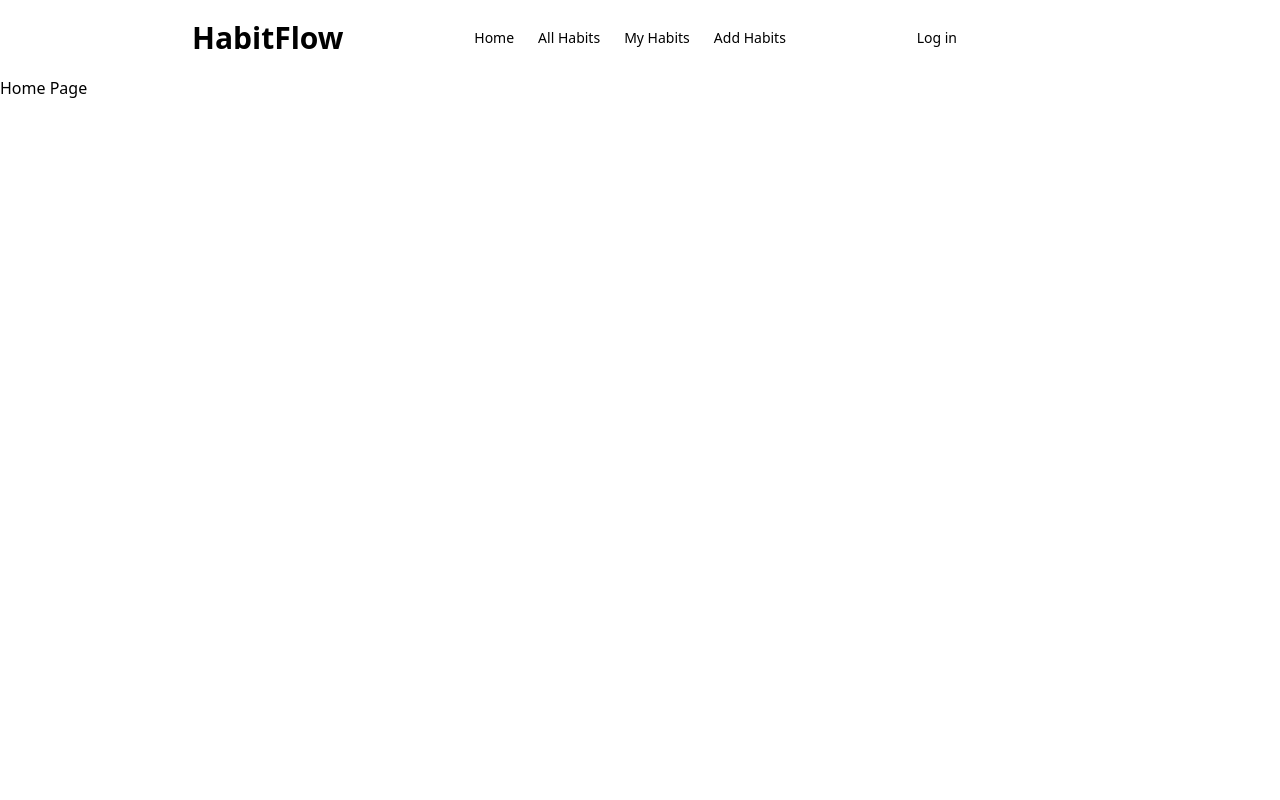
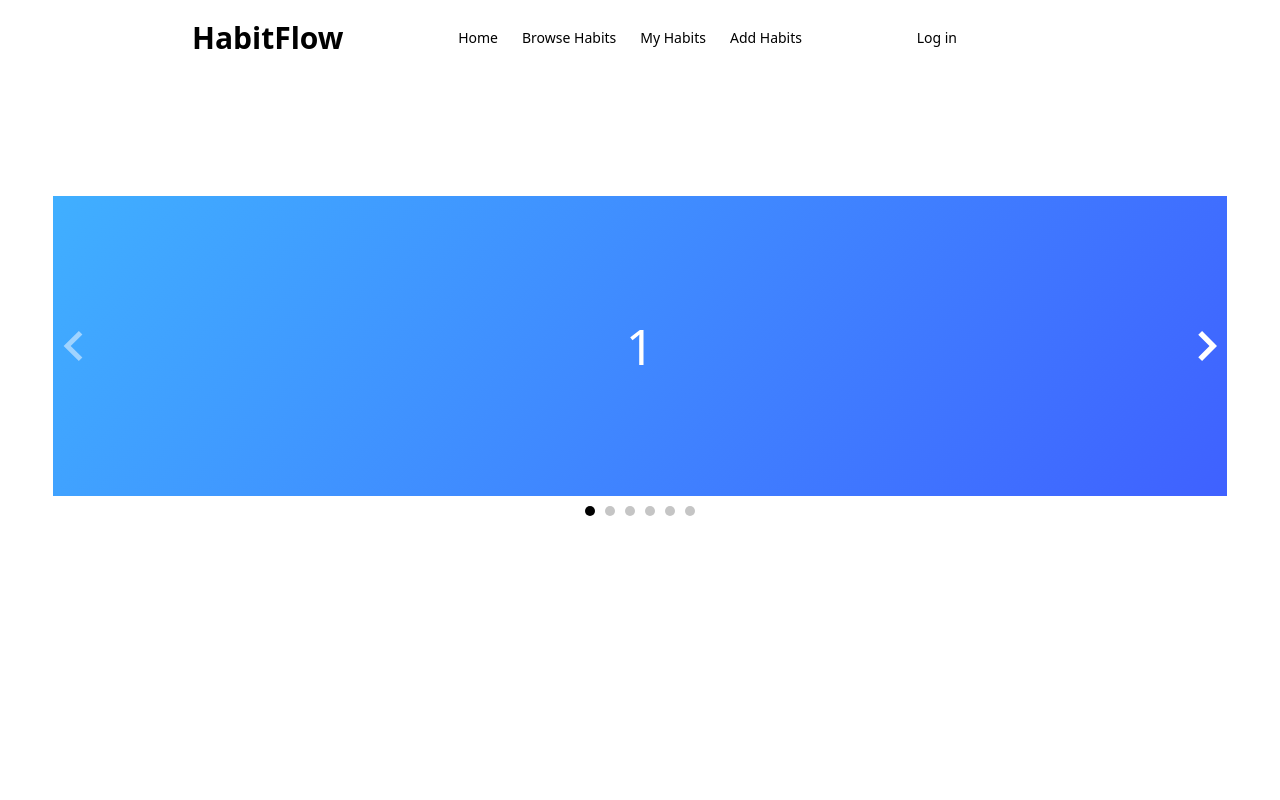
Before and after one commit to samibyte/habit-flow-client, a React (Vite) app: page / in a window 1280 px wide. Shown: the top 800 px of the page. Built offline with nearby package versions, Linux system fonts and the light colour scheme.

Commit message:
feat: add hero slider carousel

```diff
--- a/package.json
+++ b/package.json
@@ -11,6 +11,7 @@
   },
   "dependencies": {
     "@tailwindcss/vite": "^4.1.17",
+    "keen-slider": "^6.8.6",
     "lucide-react": "^0.553.0",
     "react": "^19.1.1",
     "react-dom": "^19.1.1",
--- /dev/null
+++ b/src/components/blocks/Carousel/Carousel.jsx
@@ -0,0 +1,94 @@
+import React, { useState } from "react";
+import { useKeenSlider } from "keen-slider/react";
+import "keen-slider/keen-slider.min.css";
+import "./keen-styles.css";
+
+const Carousel = () => {
+  const [currentSlide, setCurrentSlide] = useState(0);
+  const [loaded, setLoaded] = useState(false);
+  const [sliderRef, instanceRef] = useKeenSlider({
+    initial: 0,
+    slideChanged(slider) {
+      setCurrentSlide(slider.track.details.rel);
+    },
+    created() {
+      setLoaded(true);
+    },
+  });
+
+  return (
+    <>
+      <div className="navigation-wrapper">
+        <div ref={sliderRef} className="keen-slider">
+          <div className="keen-slider__slide number-slide1">1</div>
+          <div className="keen-slider__slide number-slide2">2</div>
+          <div className="keen-slider__slide number-slide3">3</div>
+          <div className="keen-slider__slide number-slide4">4</div>
+          <div className="keen-slider__slide number-slide5">5</div>
+          <div className="keen-slider__slide number-slide6">6</div>
+        </div>
+        {loaded && instanceRef.current && (
+          <>
+            <Arrow
+              left
+              onClick={(e) =>
+                e.stopPropagation() || instanceRef.current?.prev()
+              }
+              disabled={currentSlide === 0}
+            />
+
+            <Arrow
+              onClick={(e) =>
+                e.stopPropagation() || instanceRef.current?.next()
+              }
+              disabled={
+                currentSlide ===
+                instanceRef.current.track.details.slides.length - 1
+              }
+            />
+          </>
+        )}
+      </div>
+      {loaded && instanceRef.current && (
+        <div className="dots">
+          {[
+            ...Array(instanceRef.current.track.details.slides.length).keys(),
+          ].map((idx) => {
+            return (
+              <button
+                key={idx}
+                onClick={() => {
+                  instanceRef.current?.moveToIdx(idx);
+                }}
+                className={"dot" + (currentSlide === idx ? " active" : "")}
+              ></button>
+            );
+          })}
+        </div>
+      )}
+    </>
+  );
+};
+
+export default Carousel;
+
+function Arrow(props) {
+  const disabled = props.disabled ? " arrow--disabled" : "";
+  return (
+    <svg
+      onClick={props.onClick}
+      className={`arrow ${
+        props.left ? "arrow--left" : "arrow--right"
+      } ${disabled}`}
+      xmlns="http://www.w3.org/2000/svg"
+      viewBox="0 0 24 24"
+    >
+      {props.left && (
+        <path d="M16.67 0l2.83 2.829-9.339 9.175 9.339 9.167-2.83 2.829-12.17-11.996z" />
+      )}
+      {!props.left && (
+        <path d="M5 3l3.057-3 11.943 12-11.943 12-3.057-3 9-9z" />
+      )}
+    </svg>
+  );
+}
--- /dev/null
+++ b/src/components/blocks/Carousel/keen-styles.css
@@ -0,0 +1,123 @@
+[class^="number-slide"],
+[class*=" number-slide"] {
+  background: grey;
+  display: flex;
+  align-items: center;
+  justify-content: center;
+  font-size: 50px;
+  color: #fff;
+  font-weight: 500;
+  height: 300px;
+  max-height: 100vh;
+}
+
+.number-slide1 {
+  background: rgb(64, 175, 255);
+  background: linear-gradient(
+    128deg,
+    rgba(64, 175, 255, 1) 0%,
+    rgba(63, 97, 255, 1) 100%
+  );
+}
+
+.number-slide2 {
+  background: rgb(255, 75, 64);
+  background: linear-gradient(
+    128deg,
+    rgba(255, 154, 63, 1) 0%,
+    rgba(255, 75, 64, 1) 100%
+  );
+}
+
+.number-slide3 {
+  background: rgb(182, 255, 64);
+  background: linear-gradient(
+    128deg,
+    rgba(182, 255, 64, 1) 0%,
+    rgba(63, 255, 71, 1) 100%
+  );
+  background: linear-gradient(
+    128deg,
+    rgba(189, 255, 83, 1) 0%,
+    rgba(43, 250, 82, 1) 100%
+  );
+}
+
+.number-slide4 {
+  background: rgb(64, 255, 242);
+  background: linear-gradient(
+    128deg,
+    rgba(64, 255, 242, 1) 0%,
+    rgba(63, 188, 255, 1) 100%
+  );
+}
+
+.number-slide5 {
+  background: rgb(255, 64, 156);
+  background: linear-gradient(
+    128deg,
+    rgba(255, 64, 156, 1) 0%,
+    rgba(255, 63, 63, 1) 100%
+  );
+}
+.number-slide6 {
+  background: rgb(64, 76, 255);
+  background: linear-gradient(
+    128deg,
+    rgba(64, 76, 255, 1) 0%,
+    rgba(174, 63, 255, 1) 100%
+  );
+}
+
+.navigation-wrapper {
+  position: relative;
+}
+
+.dots {
+  display: flex;
+  padding: 10px 0;
+  justify-content: center;
+}
+
+.dot {
+  border: none;
+  width: 10px;
+  height: 10px;
+  background: #c5c5c5;
+  border-radius: 50%;
+  margin: 0 5px;
+  padding: 5px;
+  cursor: pointer;
+}
+
+.dot:focus {
+  outline: none;
+}
+
+.dot.active {
+  background: #000;
+}
+
+.arrow {
+  width: 30px;
+  height: 30px;
+  position: absolute;
+  top: 50%;
+  transform: translateY(-50%);
+  -webkit-transform: translateY(-50%);
+  fill: #fff;
+  cursor: pointer;
+}
+
+.arrow--left {
+  left: 5px;
+}
+
+.arrow--right {
+  left: auto;
+  right: 5px;
+}
+
+.arrow--disabled {
+  fill: rgba(255, 255, 255, 0.5);
+}
--- a/src/components/blocks/Footer.jsx
+++ b/src/components/blocks/Footer.jsx
@@ -151,7 +151,7 @@ const Footer = () => {
                 fill="none"
                 viewBox="0 0 48 48"
               >
-                <g clip-path="url(#a)">
+                <g clipPath="url(#a)">
                   <path
                     fill="currentColor"
                     d="M48 24C48 10.745 37.255 0 24 0S0 10.745 0 24c0 11.979 8.776 21.908 20.25 23.708v-16.77h-6.094V24h6.094v-5.288c0-6.014 3.583-9.337 9.065-9.337 2.625 0 5.372.469 5.372.469v5.906h-3.026c-2.981 0-3.911 1.85-3.911 3.75V24h6.656l-1.064 6.938H27.75v16.77C39.224 45.908 48 35.978 48 24z"
@@ -170,7 +170,7 @@ const Footer = () => {
                 fill="none"
                 viewBox="0 0 48 48"
               >
-                <g clip-path="url(#clip0_17_80)">
+                <g clipPath="url(#clip0_17_80)">
                   <path
                     fill="currentColor"
                     d="M15.1 43.5c18.11 0 28.017-15.006 28.017-28.016 0-.422-.01-.853-.029-1.275A19.998 19.998 0 0048 9.11c-1.795.798-3.7 1.32-5.652 1.546a9.9 9.9 0 004.33-5.445 19.794 19.794 0 01-6.251 2.39 9.86 9.86 0 00-16.788 8.979A27.97 27.97 0 013.346 6.299 9.859 9.859 0 006.393 19.44a9.86 9.86 0 01-4.462-1.228v.122a9.844 9.844 0 007.901 9.656 9.788 9.788 0 01-4.442.169 9.867 9.867 0 009.195 6.843A19.75 19.75 0 010 39.078 27.937 27.937 0 0015.1 43.5z"
@@ -189,11 +189,11 @@ const Footer = () => {
                 fill="none"
                 viewBox="0 0 48 48"
               >
-                <g fill="currentColor" clip-path="url(#clip0_910_44)">
+                <g fill="currentColor" clipPath="url(#clip0_910_44)">
                   <path
-                    fill-rule="evenodd"
+                    fillRule="evenodd"
                     d="M24 1A24.086 24.086 0 008.454 6.693 23.834 23.834 0 00.319 21.044a23.754 23.754 0 003.153 16.172 23.98 23.98 0 0012.938 10.29c1.192.221 1.641-.518 1.641-1.146 0-.628-.024-2.45-.032-4.442-6.676 1.443-8.087-2.817-8.087-2.817-1.089-2.766-2.663-3.493-2.663-3.493-2.178-1.478.163-1.45.163-1.45 2.413.17 3.68 2.461 3.68 2.461 2.138 3.648 5.616 2.593 6.983 1.976.215-1.545.838-2.596 1.526-3.193-5.333-.6-10.937-2.647-10.937-11.791a9.213 9.213 0 012.472-6.406c-.246-.6-1.069-3.026.234-6.322 0 0 2.015-.64 6.602 2.446a22.904 22.904 0 0112.017 0c4.583-3.086 6.594-2.446 6.594-2.446 1.307 3.288.484 5.714.238 6.322a9.194 9.194 0 012.476 6.414c0 9.163-5.615 11.183-10.957 11.772.859.742 1.626 2.193 1.626 4.421 0 3.193-.028 5.762-.028 6.548 0 .636.433 1.38 1.65 1.146a23.98 23.98 0 0012.938-10.291 23.754 23.754 0 003.151-16.175A23.834 23.834 0 0039.56 6.69 24.086 24.086 0 0024.009 1H24z"
-                    clip-rule="evenodd"
+                    clipRule="evenodd"
                   />
                   <path d="M9.089 35.264c-.052.119-.243.154-.398.071-.155-.083-.27-.237-.214-.36.056-.122.242-.154.397-.07.155.082.274.24.215.359zM10.063 36.343a.4.4 0 01-.493-.11c-.155-.167-.187-.396-.068-.499.12-.102.334-.055.489.11.155.167.19.396.072.499zM11.008 37.714c-.147.103-.397 0-.536-.206a.395.395 0 010-.569c.147-.098.397 0 .537.202.139.202.143.47 0 .573zM12.292 39.042c-.131.146-.397.106-.616-.091-.219-.198-.27-.467-.139-.609.131-.142.397-.102.624.091.226.194.27.466.131.609zM14.092 39.816c-.06.186-.33.269-.6.19-.27-.08-.449-.3-.397-.49.051-.19.326-.277.6-.19.274.087.449.297.397.49zM16.056 39.95c0 .194-.223.36-.509.364-.286.004-.52-.154-.52-.348 0-.193.222-.36.508-.363.286-.004.52.15.52.347zM17.884 39.646c.036.194-.163.395-.45.443-.285.047-.536-.067-.572-.257-.035-.19.171-.395.45-.447.278-.05.536.068.572.261z" />
                 </g>
@@ -210,7 +210,7 @@ const Footer = () => {
                 fill="currentColor"
                 viewBox="0 0 48 48"
               >
-                <g clip-path="url(#clip0_17_63)">
+                <g clipPath="url(#clip0_17_63)">
                   <path d="M24 4.322c6.413 0 7.172.028 9.694.14 2.343.104 3.61.497 4.453.825 1.116.432 1.922.957 2.756 1.791.844.844 1.36 1.64 1.79 2.756.329.844.723 2.12.826 4.454.112 2.53.14 3.29.14 9.693 0 6.413-.028 7.172-.14 9.694-.103 2.344-.497 3.61-.825 4.453-.431 1.116-.957 1.922-1.79 2.756-.845.844-1.642 1.36-2.757 1.791-.844.328-2.119.722-4.453.825-2.532.112-3.29.14-9.694.14-6.413 0-7.172-.028-9.694-.14-2.343-.103-3.61-.497-4.453-.825-1.115-.431-1.922-.956-2.756-1.79-.844-.844-1.36-1.641-1.79-2.757-.329-.844-.723-2.119-.826-4.453-.112-2.531-.14-3.29-.14-9.694 0-6.412.028-7.172.14-9.694.103-2.343.497-3.609.825-4.453.431-1.115.957-1.921 1.79-2.756.845-.844 1.642-1.36 2.757-1.79.844-.329 2.119-.722 4.453-.825 2.522-.113 3.281-.141 9.694-.141zM24 0c-6.516 0-7.331.028-9.89.14-2.55.113-4.304.526-5.822 1.116-1.585.619-2.926 1.435-4.257 2.775-1.34 1.332-2.156 2.672-2.775 4.247C.666 9.806.253 11.55.141 14.1.028 16.669 0 17.484 0 24s.028 7.331.14 9.89c.113 2.55.526 4.304 1.116 5.822.619 1.585 1.435 2.925 2.775 4.257a11.732 11.732 0 004.247 2.765c1.528.591 3.272 1.003 5.822 1.116 2.56.112 3.375.14 9.89.14 6.516 0 7.332-.028 9.891-.14 2.55-.113 4.303-.525 5.822-1.116a11.732 11.732 0 004.247-2.765 11.732 11.732 0 002.766-4.247c.59-1.528 1.003-3.272 1.115-5.822.113-2.56.14-3.375.14-9.89 0-6.516-.027-7.332-.14-9.891-.112-2.55-.525-4.303-1.115-5.822-.591-1.594-1.407-2.935-2.747-4.266a11.732 11.732 0 00-4.247-2.765C38.194.675 36.45.262 33.9.15 31.331.028 30.516 0 24 0z" />
                   <path d="M24 11.672c-6.806 0-12.328 5.522-12.328 12.328 0 6.806 5.522 12.328 12.328 12.328 6.806 0 12.328-5.522 12.328-12.328 0-6.806-5.522-12.328-12.328-12.328zm0 20.325a7.998 7.998 0 010-15.994 7.998 7.998 0 010 15.994zM39.694 11.184a2.879 2.879 0 11-2.878-2.878 2.885 2.885 0 012.878 2.878z" />
                 </g>
--- a/src/components/blocks/Navbar.jsx
+++ b/src/components/blocks/Navbar.jsx
@@ -7,7 +7,7 @@ const Navbar = () => {
 
   const navigation = [
     { title: "Home", path: "/" },
-    { title: "All Habits", path: "/habits" },
+    { title: "Browse Habits", path: "/habits" },
     { title: "My Habits", path: "/my-habits" },
     { title: "Add Habits", path: "/add-habits" },
   ];
--- a/src/pages/Home.jsx
+++ b/src/pages/Home.jsx
@@ -1,5 +1,13 @@
+import Carousel from "../components/blocks/Carousel/Carousel";
+
 const Home = () => {
-  return <div>Home Page</div>;
+  return (
+    <div>
+      <section className="max-w-11/12 mt-30 mx-auto">
+        <Carousel />
+      </section>
+    </div>
+  );
 };
 
 export default Home;
```
Also changed, not shown: 1 other file (tests, documents, lock files or other folders).
